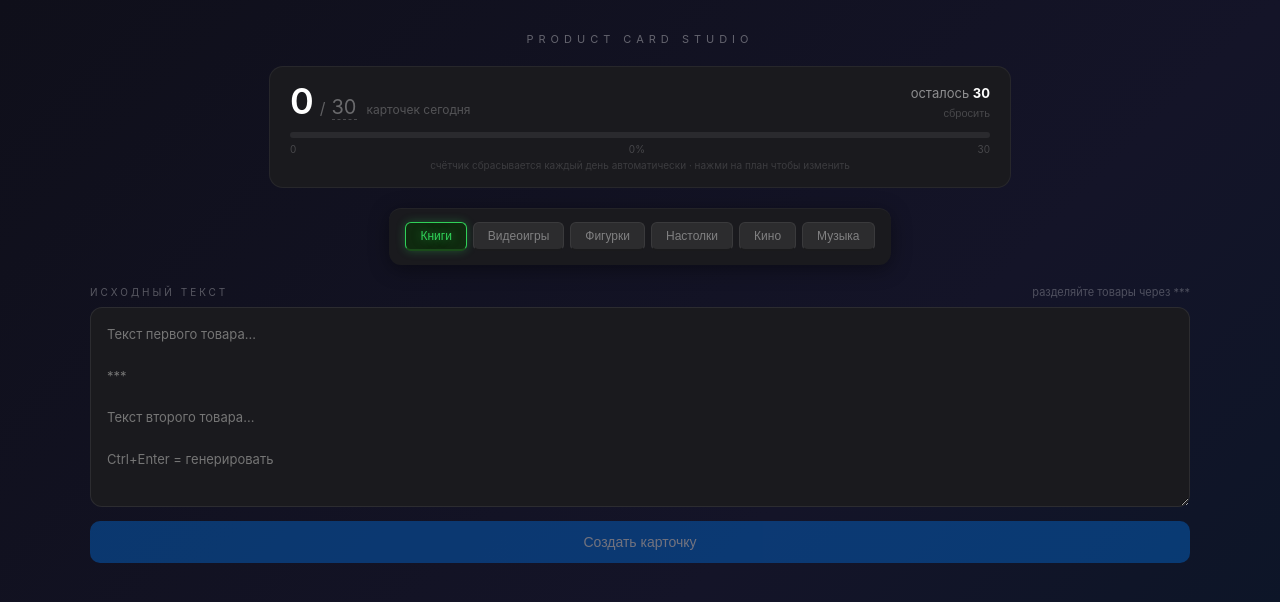
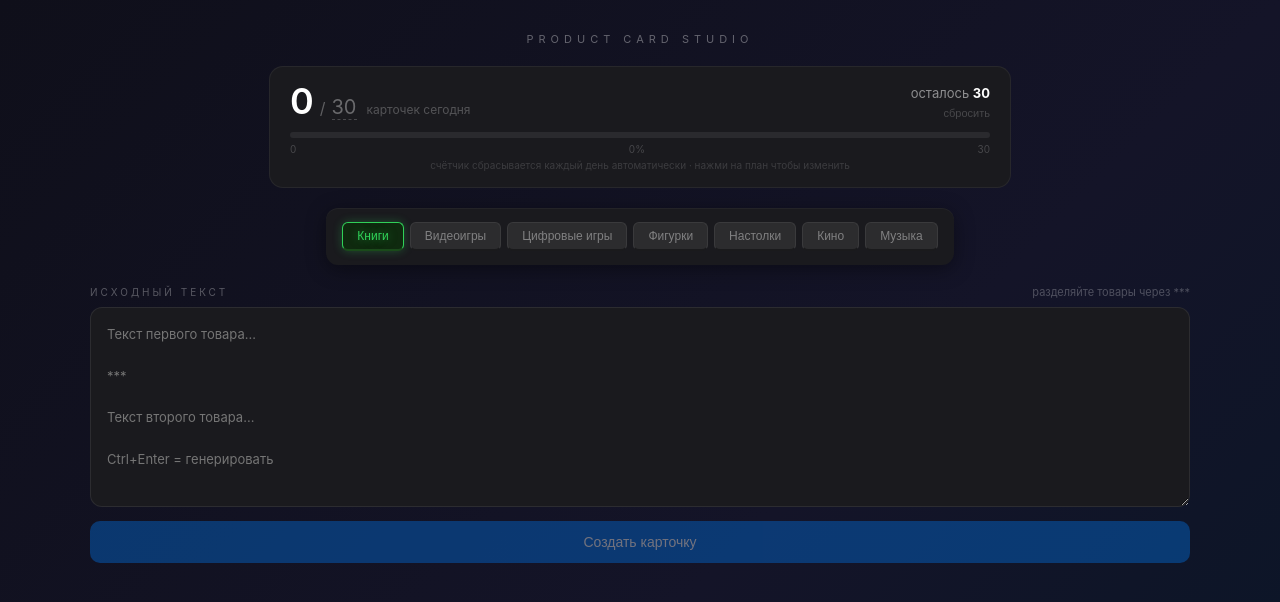
Before and after one commit to agasfer1982-ux/product-card-studio, a Next.js app: page / in a window 1280 px wide. Shown: the top 602 px of the page. Built offline with nearby package versions, Linux system fonts and the light colour scheme.

Commit message:
Add files via upload

```diff
--- a/app/page.js
+++ b/app/page.js
@@ -4,6 +4,7 @@ import { useState, useEffect } from "react";
 const CATEGORIES = [
   { id: "books", label: "Книги" },
   { id: "games", label: "Видеоигры" },
+  { id: "digital", label: "Цифровые игры" },
   { id: "figures", label: "Фигурки" },
   { id: "boardgames", label: "Настолки" },
   { id: "movies", label: "Кино" },
```
